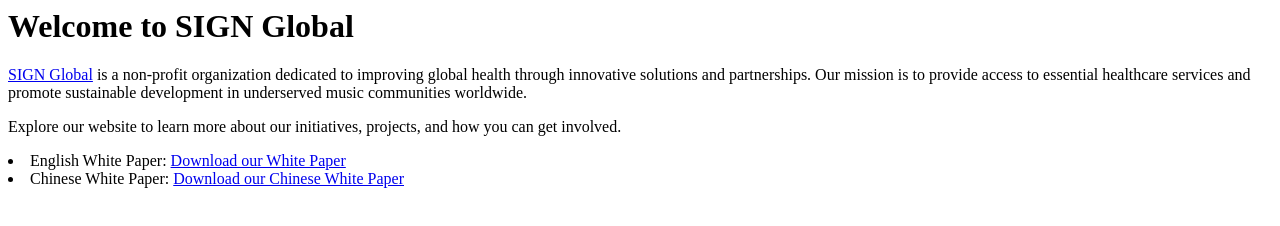
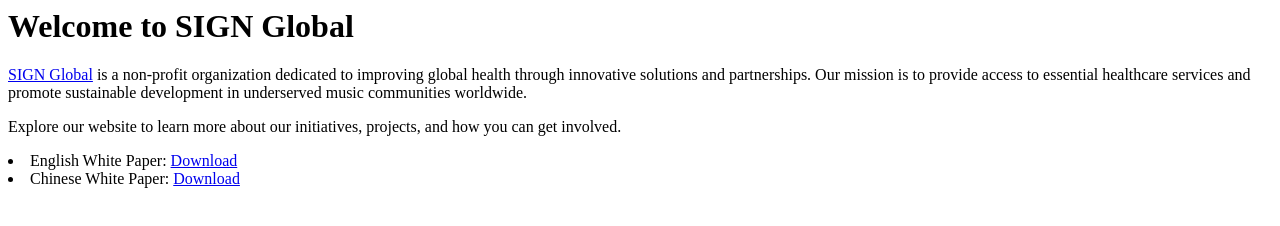
Before and after one commit to cisum-labs/sing.whitepaper, a plain HTML site: page docs/index.html in a window 1280 px wide. Drawn offline with Linux system fonts and the light colour scheme.

Commit message:
fix links

```diff
--- a/docs/index.html
+++ b/docs/index.html
@@ -4,5 +4,5 @@
 
 <p>Explore our website to learn more about our initiatives, projects, and how you can get involved.</p>
 
-<li>English White Paper: <a href="./sing.whitepaper.pdf">Download our White Paper</a></li>
-<li>Chinese White Paper: <a href="./sing.whitepaper.cn.pdf">Download our Chinese White Paper</a></li>
+<li>English White Paper: <a href="./sing.whitepaper.pdf">Download</a></li>
+<li>Chinese White Paper: <a href="./sing.whitepaper.cn.pdf">Download</a></li>
```
